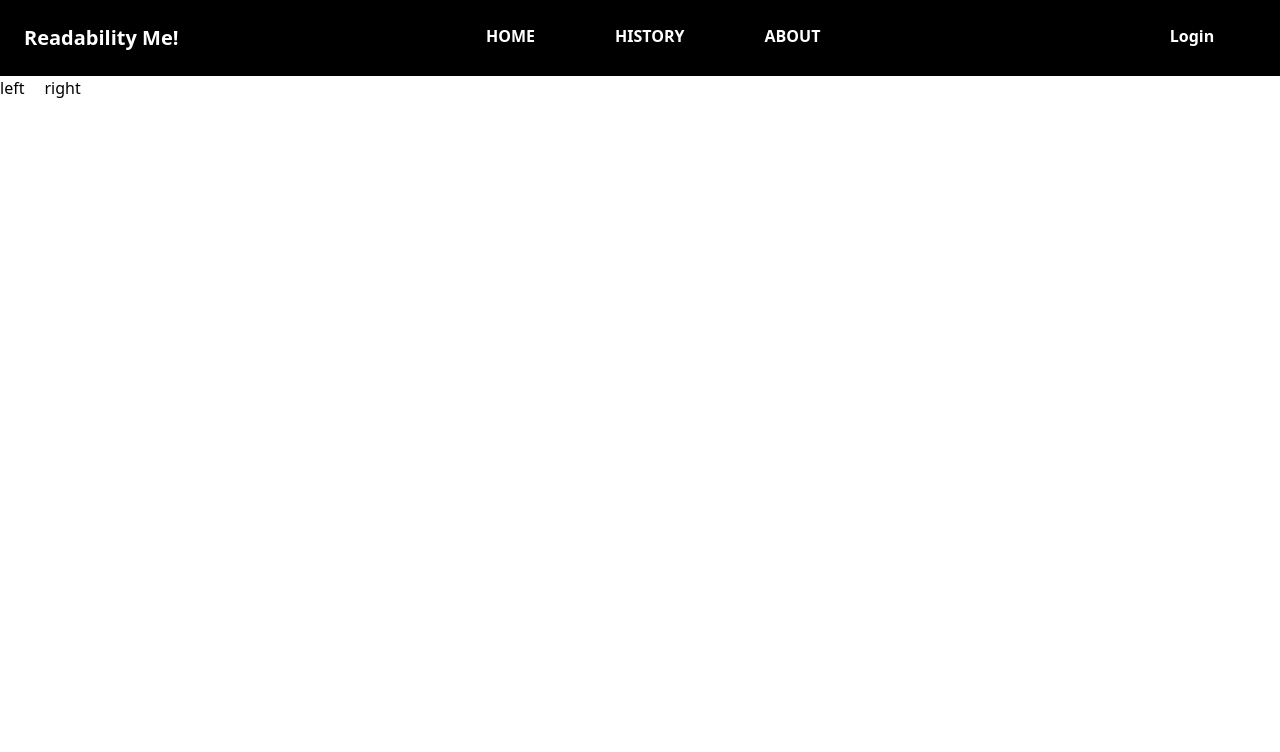
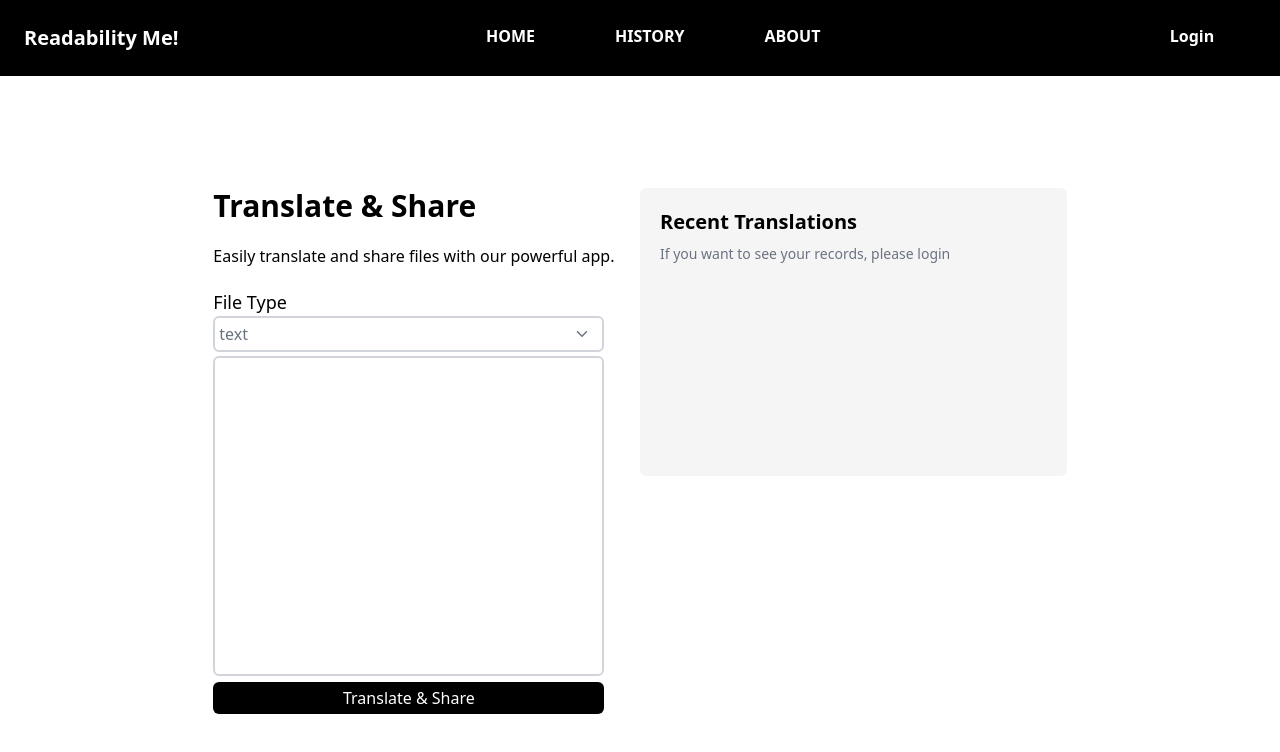
Before and after one commit to yeongipark/RM_Front, a React (Vite) app: page / in a window 1280 px wide. Shown: the top 752 px of the page. Built offline with nearby package versions, Linux system fonts and the light colour scheme; no server answers.

Commit message:
home의 왼쪽 디자인 완료

```diff
--- a/package.json
+++ b/package.json
@@ -15,8 +15,10 @@
     "react": "^18.3.1",
     "react-cookie": "^7.1.4",
     "react-dom": "^18.3.1",
+    "react-icons": "^5.2.1",
     "react-router-dom": "^6.24.1",
     "react-spinners": "^0.14.1",
+    "react-transition-group": "^4.4.5",
     "sass": "^1.77.7"
   },
   "devDependencies": {
--- /dev/null
+++ b/src/components/home/historyFrame.jsx
@@ -0,0 +1,5 @@
+import React from "react";
+
+export const historyFrame = () => {
+  return <div>historyFrame</div>;
+};
--- a/src/components/home/home.jsx
+++ b/src/components/home/home.jsx
@@ -4,7 +4,7 @@ import { Right } from "./right";
 
 export const Home = () => {
   return (
-    <div className="flex gap-5">
+    <div className="flex justify-center mt-28">
       <Left></Left>
       <Right></Right>
     </div>
--- a/src/components/home/left.jsx
+++ b/src/components/home/left.jsx
@@ -1,5 +1,56 @@
-import React from "react";
+import React, { useState } from "react";
+import { CustomSelect } from "../../utils/customSelect";
+import "../../styles/left.css";
+import "../../styles/textarea.css";
+import { CustomFileInput } from "../../utils/customFileInput";
+import { CSSTransition } from "react-transition-group";
 
 export const Left = () => {
-  return <div>left</div>;
+  // 파일 타입 설정 변수 (기본 = text )
+  const [fileType, setFileType] = useState("text");
+
+  // 파일 저장 변수
+  const [file, setFile] = useState(undefined);
+
+  // 변역 버튼 눌렀을 때
+  const onSubmit = () => {
+    if (fileType === "text") {
+      // 서버로 텍스트 보내기
+    } else {
+      const formData = new FormData();
+      formData.append("file", file);
+      // 서버로 요청 보내기
+    }
+  };
+
+  return (
+    <div className="w-1/3  0">
+      <h2 className="font-bold text-3xl mb-5">Translate & Share</h2>
+      <p className="mb-5 text-base">
+        Easily translate and share files with our powerful app.
+      </p>
+      <p className="text-lg">File Type</p>
+      <CustomSelect fileType={fileType} setFileType={setFileType} />
+
+      <CSSTransition
+        in={fileType === "text"}
+        timeout={300}
+        classNames="textarea"
+        unmountOnExit
+      >
+        <textarea className=" w-11/12 border-solid border-gray-300 border-2 p-1 rounded-md resize-none h-80"></textarea>
+      </CSSTransition>
+
+      {fileType !== "text" && (
+        <>
+          <p className="text-lg">Upload File</p>
+          <CustomFileInput type={fileType} setFile={setFile}></CustomFileInput>
+        </>
+      )}
+
+      <div className="w-11/12 bg-black text-white p-1 text-center rounded-md cursor-pointer active:bg-gray-600 hover:bg-gray-800">
+        Translate & Share
+      </div>
+    </div>
+  );
 };
--- a/src/components/home/right.jsx
+++ b/src/components/home/right.jsx
@@ -1,5 +1,16 @@
 import React from "react";
 
 export const Right = () => {
-  return <div>right</div>;
+  return (
+    <div className="w-1/3 rounded-md bg-neutral-100 p-5 h-72">
+      <h2 className="font-bold text-xl mb-2">Recent Translations</h2>
+      {localStorage.getItem("login") ? (
+        <>아이템</>
+      ) : (
+        <p className="text-gray-500 text-sm">
+          If you want to see your records, please login
+        </p>
+      )}
+    </div>
+  );
 };
--- /dev/null
+++ b/src/styles/left.css
@@ -0,0 +1,14 @@
+.left-textarea {
+  animation: big 0.5s ease-in-out;
+}
+
+@keyframes big {
+  0% {
+    opacity: 0;
+    height: 0px;
+  }
+  100% {
+    opacity: 1;
+    height: 20rem;
+  }
+}
--- /dev/null
+++ b/src/styles/textarea.css
@@ -0,0 +1,21 @@
+.textarea-enter {
+  opacity: 0;
+  height: 0;
+}
+
+.textarea-enter-active {
+  opacity: 1;
+  height: 20rem;
+  transition: all 0.3s ease;
+}
+
+.textarea-exit {
+  opacity: 1;
+  height: 20rem;
+}
+
+.textarea-exit-active {
+  opacity: 0;
+  height: 0;
+  transition: all 0.3s ease;
+}
--- /dev/null
+++ b/src/utils/customFileInput.jsx
@@ -0,0 +1,46 @@
+import React, { useEffect, useState } from "react";
+
+export const CustomFileInput = ({ type, setFile }) => {
+  const [fileName, setFileName] = useState(undefined);
+
+  useEffect(() => {
+    setFileName(undefined);
+  }, [type]);
+
+  const fileChange = (e) => {
+    setFileName(e.target.files[0].name);
+    setFile(e.target.files[0]);
+  };
+
+  const typeName = type;
+
+  switch (type) {
+    case "audio":
+      type = ".mp3";
+      break;
+    case "image":
+      type = ".png";
+      break;
+    case "file":
+      type = ".pdf";
+      break;
+    default:
+      break;
+  }
+  return (
+    <div>
+      <div className="w-11/12 border-solid border-gray-300 border-2 p-1 rounded-md  hover:border-black mb-5">
+        <label htmlFor="file" className="cursor-pointer text-gray-500">
+          {fileName ?? `Select ${typeName} File`}
+        </label>
+        <input
+          hidden
+          type="file"
+          id="file"
+          accept={type}
+          onChange={fileChange}
+        />
+      </div>
+    </div>
+  );
+};
--- /dev/null
+++ b/src/utils/customSelect.jsx
@@ -0,0 +1,62 @@
+import React, { useState } from "react";
+import { IoIosArrowDown } from "react-icons/io";
+
+export const CustomSelect = ({ setFileType, fileType }) => {
+  const [on, setOn] = useState(false);
+  // 파일 인풋창 눌렀을 때
+  const onClick = () => {
+    setOn(!on);
+  };
+
+  const changeFileType = (e) => {
+    setFileType(e.target.innerHTML);
+    setOn(false);
+  };
+
+  //
+  return (
+    <div>
+      <div
+        className="w-11/12 border-solid border-gray-300 border-2 p-1 rounded-md  relative hover:border-black mb-1"
+        onClick={onClick}
+      >
+        <p className="text-gray-500">
+          <span> {fileType ?? "Select File Type"} </span>
+          <IoIosArrowDown className="absolute right-3 top-2" />
+        </p>
+      </div>
+      {on ? (
+        <ul
+          className={`absolute w-1/4 rounded-md bg-white border-solid border-gray-300 border-2 transition transform duration-500 ease-in-out ${
+            on ? "scale-100 opacity-100" : "scale-100 opacity-0"
+          }`}
+        >
+          <li
+            className="hover:bg-slate-300 cursor-pointer text-lg text-center"
+            onClick={changeFileType}
+          >
+            text
+          </li>
+          <li
+            className="hover:bg-slate-300 cursor-pointer text-lg text-center"
+            onClick={changeFileType}
+          >
+            audio
+          </li>
+          <li
+            className="hover:bg-slate-300 cursor-pointer text-lg text-center"
+            onClick={changeFileType}
+          >
+            image
+          </li>
+          <li
+            className="hover:bg-slate-300 cursor-pointer text-lg text-center"
+            onClick={changeFileType}
+          >
+            file
+          </li>
+        </ul>
+      ) : null}
+    </div>
+  );
+};
```
Also changed, not shown: 1 other file (tests, documents, lock files or other folders).
